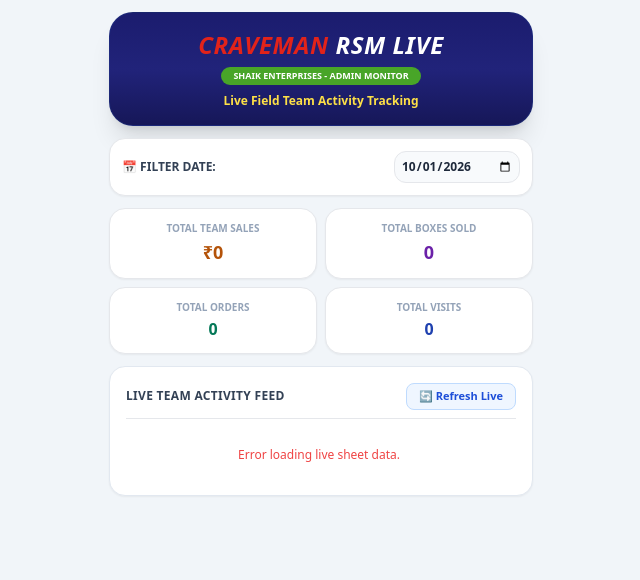
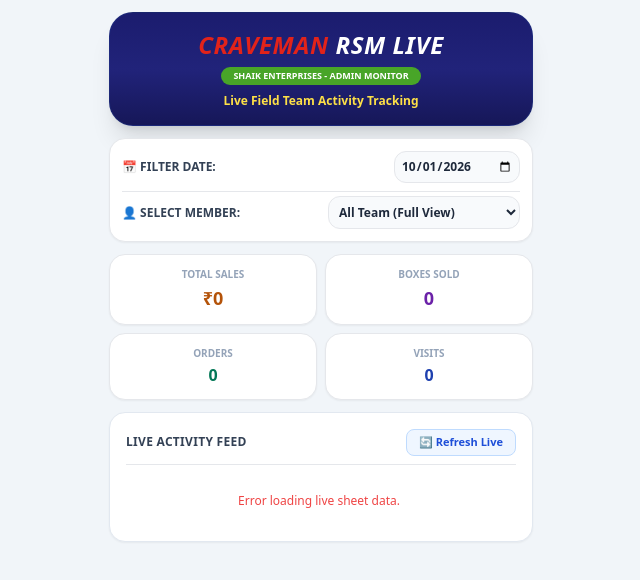
Before and after one commit to sardar655/Admin-rsm, a plain HTML site: page index.html in a window 1280 px wide. Shown: the whole page, without its empty margins (319-959 px from the left). Drawn offline with nearby package versions, Linux system fonts and the light colour scheme; no server answers.

Commit message:
Update index.html

```diff
--- a/index.html
+++ b/index.html
@@ -19,28 +19,45 @@
     <div class="mt-2 text-xs font-bold text-yellow-300">Live Field Team Activity Tracking</div>
   </div>
 
-  <!-- DATE FILTER BAR -->
-  <div class="bg-white p-3 rounded-2xl shadow-sm border mb-3 flex items-center justify-between text-xs">
+  <!-- FILTERS BAR (Date & Salesman) -->
+  <div class="bg-white p-3 rounded-2xl shadow-sm border mb-3 space-y-2 text-xs">
+    <div class="flex items-center justify-between">
       <span class="font-bold text-slate-700 uppercase">📅 Filter Date:</span>
       <input type="date" id="filterDateInput" onchange="fetchSheetDBData()" class="border p-1.5 rounded-xl font-semibold bg-slate-50 outline-none">
+    </div>
+    <div class="flex items-center justify-between pt-1 border-t">
+      <span class="font-bold text-slate-700 uppercase">👤 Select Member:</span>
+      <select id="filterSalesmanSelect" onchange="fetchSheetDBData()" class="border p-1.5 rounded-xl font-semibold bg-slate-50 outline-none w-48">
+        <option value="ALL">All Team (Full View)</option>
+        <option value="Shaik Sameer">Shaik Sameer (SSO)</option>
+        <option value="Kranti">Kranti (SO)</option>
+        <option value="Thirumalaiah">Thirumalaiah (SO)</option>
+        <option value="Tella Ashok">Tella Ashok (SO)</option>
+        <option value="Venkat Rao">Venkat Rao (SO)</option>
+        <option value="Vamsi Raj">Vamsi Raj (SO)</option>
+        <option value="Syed Irfan">Syed Irfan (SO)</option>
+        <option value="E Krishna">E Krishna (SE)</option>
+        <option value="Mohammadd Zaheer Sha">Mohammadd Zaheer Sha (ASM)</option>
+      </select>
+    </div>
   </div>
 
   <!-- SUMMARY CARDS TABLE -->
   <div class="grid grid-cols-2 gap-2 mb-3">
     <div class="bg-white p-3 rounded-2xl shadow-sm border text-center">
-      <div class="text-[10px] text-slate-400 font-bold uppercase">Total Team Sales</div>
+      <div class="text-[10px] text-slate-400 font-bold uppercase">Total Sales</div>
       <div class="text-lg font-black text-amber-700 mt-0.5">₹<span id="adminTotalSales">0</span></div>
     </div>
     <div class="bg-white p-3 rounded-2xl shadow-sm border text-center">
-      <div class="text-[10px] text-slate-400 font-bold uppercase">Total Boxes Sold</div>
+      <div class="text-[10px] text-slate-400 font-bold uppercase">Boxes Sold</div>
       <div class="text-lg font-black text-purple-800 mt-0.5" id="adminTotalBoxes">0</div>
     </div>
     <div class="bg-white p-3 rounded-2xl shadow-sm border text-center">
-      <div class="text-[10px] text-slate-400 font-bold uppercase">Total Orders</div>
+      <div class="text-[10px] text-slate-400 font-bold uppercase">Orders</div>
       <div class="text-base font-black text-emerald-700 mt-0.5" id="adminTotalOrders">0</div>
     </div>
     <div class="bg-white p-3 rounded-2xl shadow-sm border text-center">
-      <div class="text-[10px] text-slate-400 font-bold uppercase">Total Visits</div>
+      <div class="text-[10px] text-slate-400 font-bold uppercase">Visits</div>
       <div class="text-base font-black text-blue-800 mt-0.5" id="adminTotalVisits">0</div>
     </div>
   </div>
@@ -48,13 +65,13 @@
   <!-- LIVE FEED CONTAINER -->
   <div class="bg-white p-4 rounded-2xl shadow-sm border border-slate-200 space-y-3">
     <div class="flex justify-between items-center border-b pb-2">
-      <span class="text-xs font-black text-slate-700 uppercase tracking-wide">Live Team Activity Feed</span>
+      <span class="text-xs font-black text-slate-700 uppercase tracking-wide">Live Activity Feed</span>
       <button onclick="fetchSheetDBData()" class="text-[11px] font-bold text-blue-700 bg-blue-50 px-3 py-1 rounded-lg border border-blue-200">
         🔄 Refresh Live
       </button>
     </div>
 
-    <div id="liveFeedList" class="space-y-2.5 max-h-[450px] overflow-y-auto pr-1">
+    <div id="liveFeedList" class="space-y-2.5 max-h-[400px] overflow-y-auto pr-1">
       <div class="text-center text-xs text-slate-400 py-6">Loading Live Data from Google Sheet...</div>
     </div>
   </div>
@@ -62,7 +79,6 @@
   <script>
     const SHEETDB_API_URL = "https://sheetdb.io/api/v1/pfa3wfno58xy9";
 
-    // Set default date picker to today (MM/DD/YYYY format matching locale date or YYYY-MM-DD)
     function setTodayDate() {
       const today = new Date();
       const yyyy = today.getFullYear();
@@ -75,7 +91,8 @@
 
     async function fetchSheetDBData() {
       const feedList = document.getElementById("liveFeedList");
-      const selectedDateVal = document.getElementById("filterDateInput").value; // YYYY-MM-DD
+      const selectedDateVal = document.getElementById("filterDateInput").value;
+      const selectedSalesman = document.getElementById("filterSalesmanSelect").value;
 
       try {
         const res = await fetch(SHEETDB_API_URL);
@@ -94,7 +111,7 @@
         let countShown = 0;
 
         rows.reverse().forEach(row => {
-          const rawDate = row.Date || ""; // e.g., "9/30/2026" or "30/09/2026"
+          const rawDate = row.Date || "";
           const salesman = row.Salesman || "Unknown";
           const action = row.Action || "Update";
           const shop = row.Shop_Name || "-";
@@ -103,15 +120,16 @@
           const timestamp = row.Timestamp || "--";
           const gps = row.GPS_Location || "#";
 
-          // Date filtering check (matches selected date)
+          if (selectedSalesman !== "ALL" && salesman !== selectedSalesman) {
+            return;
+          }
+
           if (selectedDateVal) {
             const [selYear, selMonth, selDay] = selectedDateVal.split('-');
-            // Parse rawDate whether it's M/D/YYYY or D/M/YYYY
             let dateMatch = false;
             if (rawDate.includes('/')) {
               const parts = rawDate.split('/');
               if (parts.length === 3) {
-                // Check M/D/YYYY vs D/M/YYYY
                 let pMonth = parts[0].padStart(2, '0');
                 let pDay = parts[1].padStart(2, '0');
                 let pYear = parts[2];
@@ -124,7 +142,7 @@
                 }
               }
             }
-            if (!dateMatch && rawDate !== selectedDateVal) return; // Skip if date doesn't match
+            if (!dateMatch && rawDate !== selectedDateVal) return;
           }
 
           countShown++;
@@ -157,7 +175,7 @@
         });
 
         if (countShown === 0) {
-          feedList.innerHTML = `<div class="text-center text-xs text-slate-400 py-6">No records found for selected date.</div>`;
+          feedList.innerHTML = `<div class="text-center text-xs text-slate-400 py-6">No records found for selected filters.</div>`;
         }
 
         document.getElementById("adminTotalSales").innerText = totalSales.toFixed(0);
```
Lines whose indentation alone changed are shown as unchanged.
